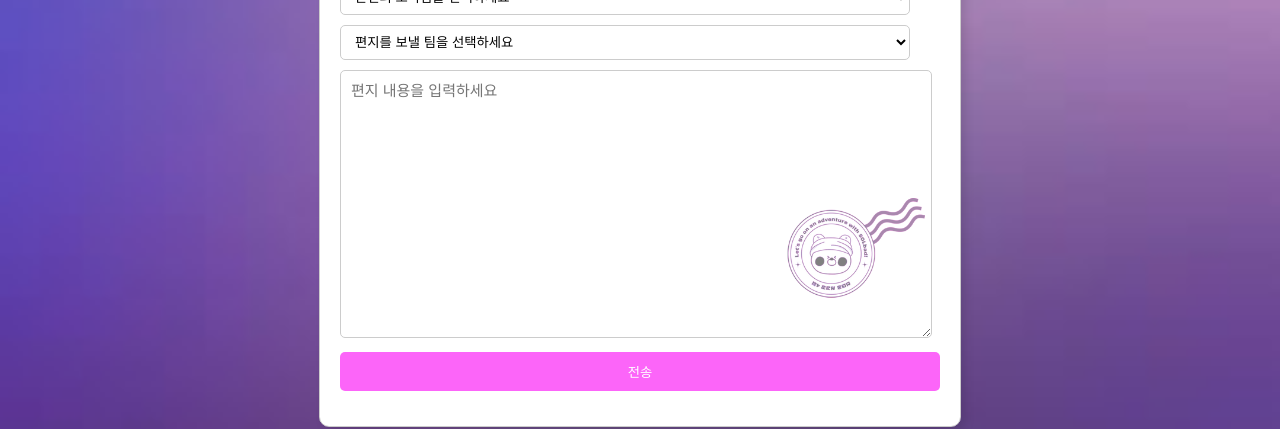
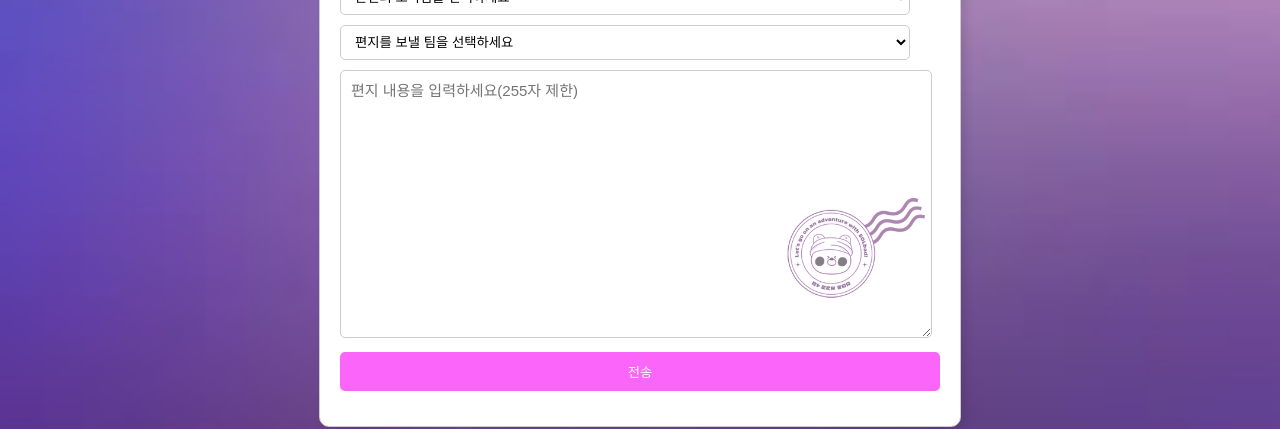
Before and after one commit to kimsungmin1011/Shinhan_-Ambassador, a React (Create React App) app: page /write in a window 1280 px wide. Shown: the part 240-669 px from the top of the page. Built offline with nearby package versions, Linux system fonts and the light colour scheme; a web font is replaced by a local one.

Commit message:
placeholder 수정

```diff
--- a/src/pages/write.js
+++ b/src/pages/write.js
@@ -57,7 +57,7 @@ function Write() {
                     className="form-element"
                     value={content}
                     onChange={(e) => setContent(e.target.value)}
-                    placeholder="편지 내용을 입력하세요"
+                    placeholder="편지 내용을 입력하세요(255자 제한)"
                 />
                 <button type="submit" className="form-element">전송</button>
             </form>
```
